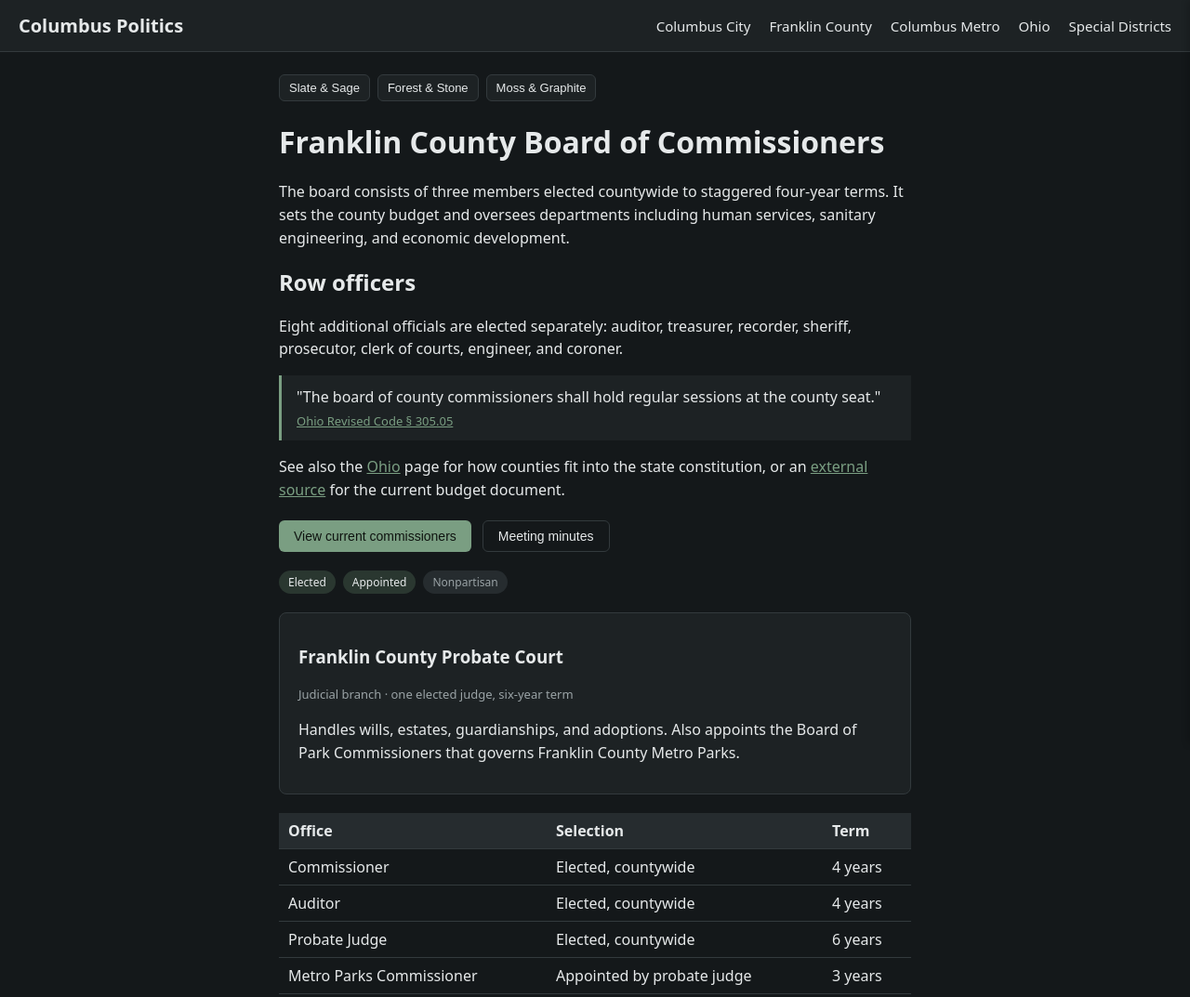
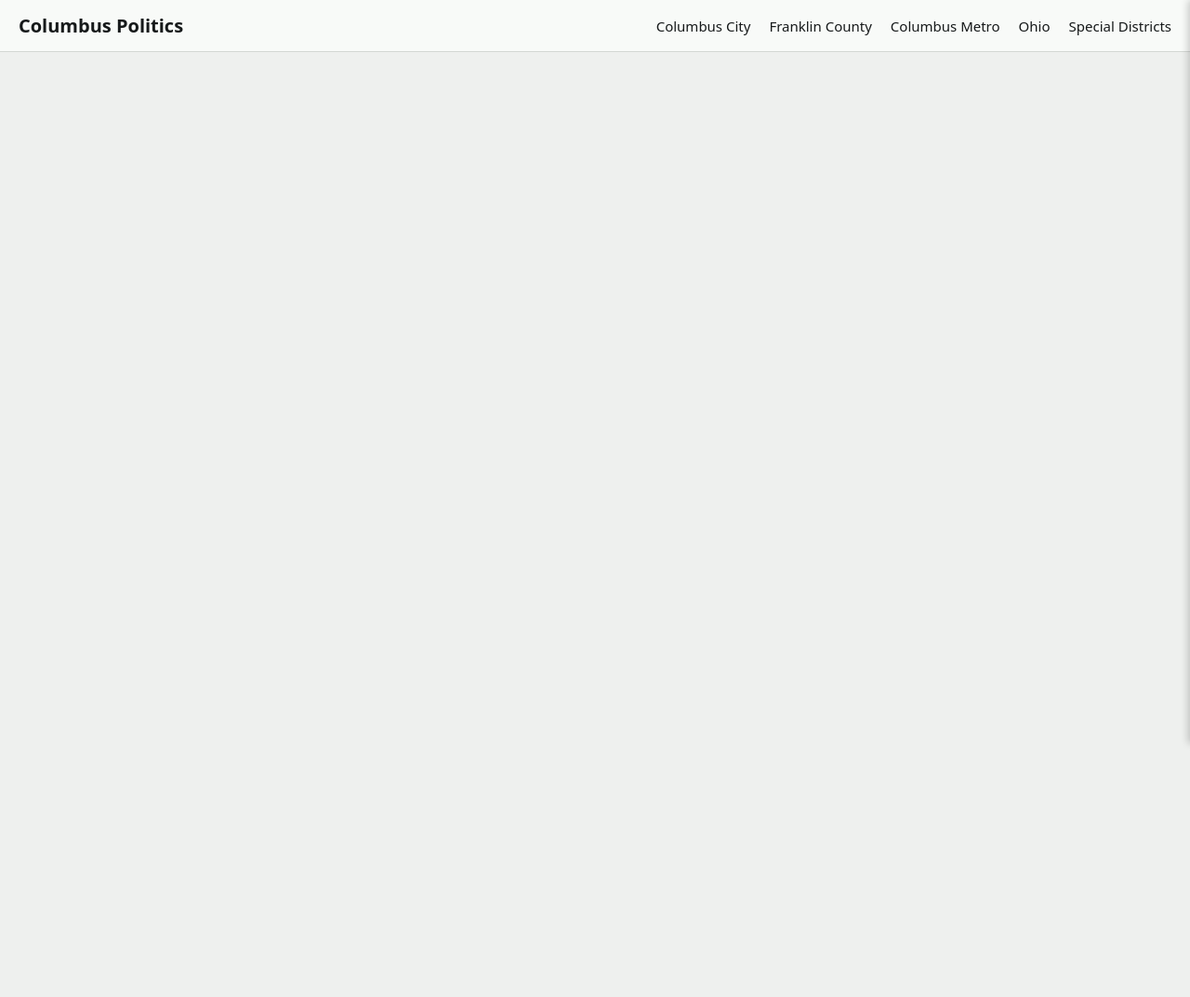
Before and after one commit to dgray001/columbus_politics, a website built with webpack: page docs/index.html in a window 1280 px wide. Shown: the top 1073 px of the page at 93% size. After the commit the page ends 800 px from the top, so only its background shows below. Built offline with nearby package versions, Linux system fonts and the light colour scheme.

Commit message:
v0.1e: Color palette locked in

```diff
--- a/docs/index.html
+++ b/docs/index.html
@@ -1,5 +1,5 @@
 <!DOCTYPE html>
-<html lang="en" data-theme="dark">
+<html lang="en">
 <head>
   <meta charset="UTF-8">
   <meta name="viewport" content="width=device-width, initial-scale=1.0">
@@ -8,6 +8,5 @@
 </head>
 <body>
   <cbp-header></cbp-header>
-  <main id="content"></main>
 </body>
 </html>
--- a/src/pages/index.ts
+++ b/src/pages/index.ts
@@ -1,7 +1 @@
 import './common';
-import { renderKitchenSink } from './kitchen_sink';
-
-const main = document.getElementById('content');
-if (main) {
-  renderKitchenSink(main);
-}
--- a/src/pages/kitchen_sink.ts
+++ /dev/null
@@ -1,81 +0,0 @@
-const PALETTES = [
-  { id: 'a', label: 'Slate & Sage' },
-  { id: 'b', label: 'Forest & Stone' },
-  { id: 'c', label: 'Moss & Graphite' },
-];
-
-export function renderKitchenSink(container: HTMLElement): void {
-  container.innerHTML = `
-    <div class="palette-switcher">
-      ${PALETTES.map((p) => `<button class="palette-btn" data-palette="${p.id}">${p.label}</button>`).join('')}
-    </div>
-
-    <h1>Franklin County Board of Commissioners</h1>
-    <p>
-      The board consists of three members elected countywide to staggered four-year terms. It sets the county
-      budget and oversees departments including human services, sanitary engineering, and economic development.
-    </p>
-    <h2>Row officers</h2>
-    <p>
-      Eight additional officials are elected separately: auditor, treasurer, recorder, sheriff, prosecutor,
-      clerk of courts, engineer, and coroner.
-    </p>
-
-    <blockquote class="citation">
-      "The board of county commissioners shall hold regular sessions at the county seat."
-      <cite><a href="#">Ohio Revised Code &sect; 305.05</a></cite>
-    </blockquote>
-
-    <p>
-      See also the <a href="#">Ohio</a> page for how counties fit into the state constitution, or an
-      <a href="#">external source</a> for the current budget document.
-    </p>
-
-    <div class="button-row">
-      <button class="btn btn-primary">View current commissioners</button>
-      <button class="btn btn-secondary">Meeting minutes</button>
-    </div>
-
-    <div class="badge-row">
-      <span class="badge">Elected</span>
-      <span class="badge">Appointed</span>
-      <span class="badge badge-muted">Nonpartisan</span>
-    </div>
-
-    <div class="card">
-      <h3>Franklin County Probate Court</h3>
-      <p class="card-meta">Judicial branch &middot; one elected judge, six-year term</p>
-      <p>
-        Handles wills, estates, guardianships, and adoptions. Also appoints the Board of Park Commissioners
-        that governs Franklin County Metro Parks.
-      </p>
-    </div>
-
-    <table class="data-table">
-      <thead>
-        <tr><th>Office</th><th>Selection</th><th>Term</th></tr>
-      </thead>
-      <tbody>
-        <tr><td>Commissioner</td><td>Elected, countywide</td><td>4 years</td></tr>
-        <tr><td>Auditor</td><td>Elected, countywide</td><td>4 years</td></tr>
-        <tr><td>Probate Judge</td><td>Elected, countywide</td><td>6 years</td></tr>
-        <tr><td>Metro Parks Commissioner</td><td>Appointed by probate judge</td><td>3 years</td></tr>
-      </tbody>
-    </table>
-
-    <ul class="plain-list">
-      <li>Board of Elections</li>
-      <li>Common Pleas Court (General, Domestic Relations, Probate, Juvenile)</li>
-      <li>Municipal Court</li>
-    </ul>
-
-    <hr>
-    <p class="footnote">Sources are cited inline throughout; see each page's references section for full citations.</p>
-  `;
-
-  for (const button of container.querySelectorAll<HTMLButtonElement>('.palette-btn')) {
-    button.addEventListener('click', () => {
-      document.documentElement.dataset.palette = button.dataset.palette;
-    });
-  }
-}
--- a/src/styles.scss
+++ b/src/styles.scss
@@ -3,56 +3,6 @@
 }
 
 :root {
-  // Palette A "Slate & Sage" dark (default)
-  --bg: #14181a;
-  --surface: #1d2224;
-  --surface-alt: #262c2f;
-  --border: #333a3d;
-  --text: #e6e9ea;
-  --text-muted: #9aa3a6;
-  --accent: #7a9e82;
-  --accent-text: #0f1410;
-  --accent-muted: #2a3730;
-
-  &[data-theme='light'] {
-    --bg: #ececE7;
-    --surface: #f7f8f4;
-    --surface-alt: #eceee7;
-    --border: #d7d9d2;
-    --text: #1c201d;
-    --text-muted: #565c56;
-    --accent: #4f7358;
-    --accent-text: #f5f8f3;
-    --accent-muted: #dfe8dd;
-  }
-
-  &[data-palette='b'] {
-    // "Forest & Stone" dark
-    --bg: #171613;
-    --surface: #211f1b;
-    --surface-alt: #2b2823;
-    --border: #3a362f;
-    --text: #ece7de;
-    --text-muted: #a89f8f;
-    --accent: #4f7a4a;
-    --accent-text: #0d150c;
-    --accent-muted: #263021;
-
-    &[data-theme='light'] {
-      --bg: #efece3;
-      --surface: #f7f5ee;
-      --surface-alt: #ece8db;
-      --border: #ddd8c9;
-      --text: #211f1a;
-      --text-muted: #635d4e;
-      --accent: #3c633a;
-      --accent-text: #f3f7ee;
-      --accent-muted: #dde6d5;
-    }
-  }
-
-  &[data-palette='c'] {
-    // "Moss & Graphite" dark
   --bg: #121314;
   --surface: #1b1d1e;
   --surface-alt: #242728;
@@ -75,33 +25,9 @@
     --accent-muted: #d7ecd9;
   }
 }
-}
 
 @media (prefers-color-scheme: light) {
   :root:not([data-theme]) {
-    --bg: #ececE7;
-    --surface: #f7f8f4;
-    --surface-alt: #eceee7;
-    --border: #d7d9d2;
-    --text: #1c201d;
-    --text-muted: #565c56;
-    --accent: #4f7358;
-    --accent-text: #f5f8f3;
-    --accent-muted: #dfe8dd;
-
-    &[data-palette='b'] {
-      --bg: #efece3;
-      --surface: #f7f5ee;
-      --surface-alt: #ece8db;
-      --border: #ddd8c9;
-      --text: #211f1a;
-      --text-muted: #635d4e;
-      --accent: #3c633a;
-      --accent-text: #f3f7ee;
-      --accent-muted: #dde6d5;
-    }
-
-    &[data-palette='c'] {
     --bg: #eef0ee;
     --surface: #f8faf8;
     --surface-alt: #e9ece9;
@@ -111,7 +37,6 @@
     --accent: #2f8a49;
     --accent-text: #f2fbf3;
     --accent-muted: #d7ecd9;
-    }
   }
 }
 
@@ -150,23 +75,6 @@ hr {
 .footnote {
   color: var(--text-muted);
   font-size: 13px;
-}
-
-.palette-switcher {
-  display: flex;
-  flex-wrap: wrap;
-  gap: 8px;
-  margin-bottom: 24px;
-}
-
-.palette-btn {
-  background-color: var(--surface);
-  border: 1px solid var(--border);
-  border-radius: 6px;
-  color: var(--text);
-  cursor: pointer;
-  font-size: 13px;
-  padding: 6px 10px;
 }
 
 .citation {
```
Also changed, not shown: docs/columbus.html (+1 -2 lines), README.md, docs/dist/index.bundle.js. Lines whose indentation alone changed are shown as unchanged.
